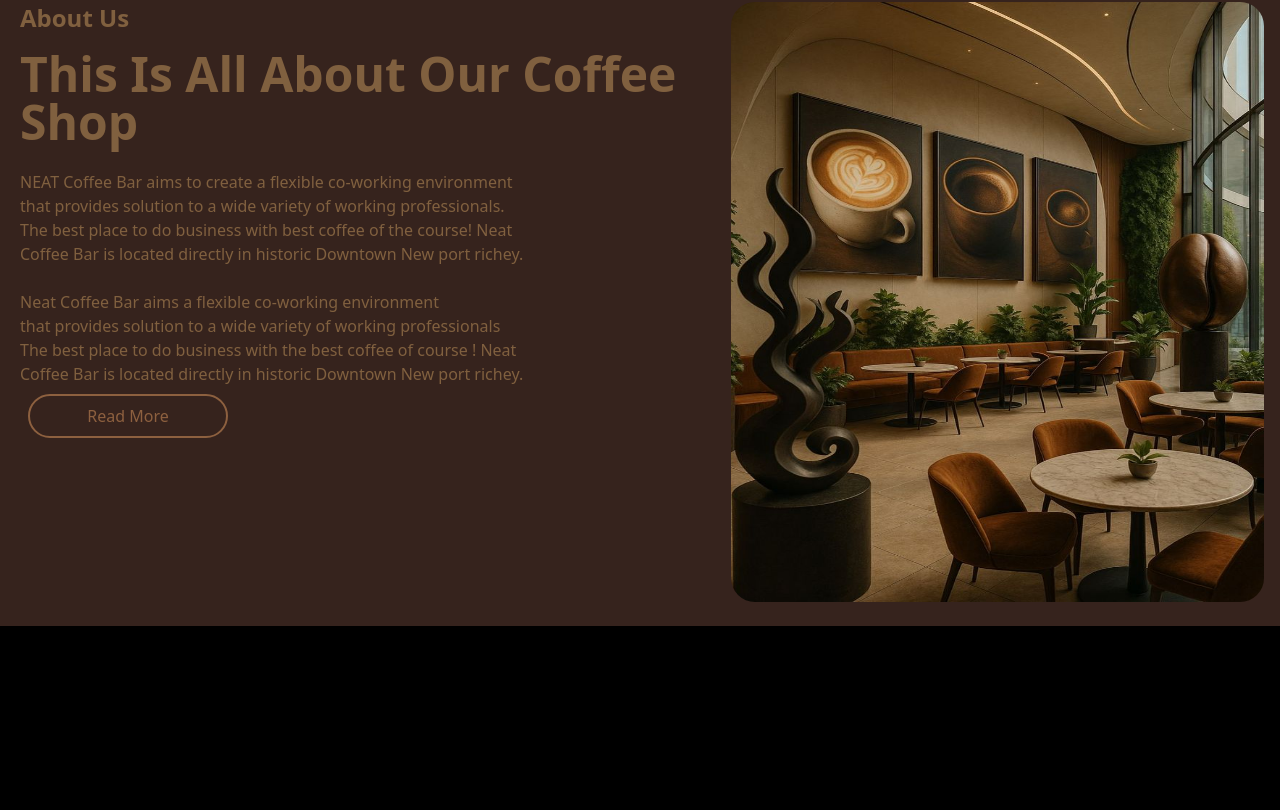
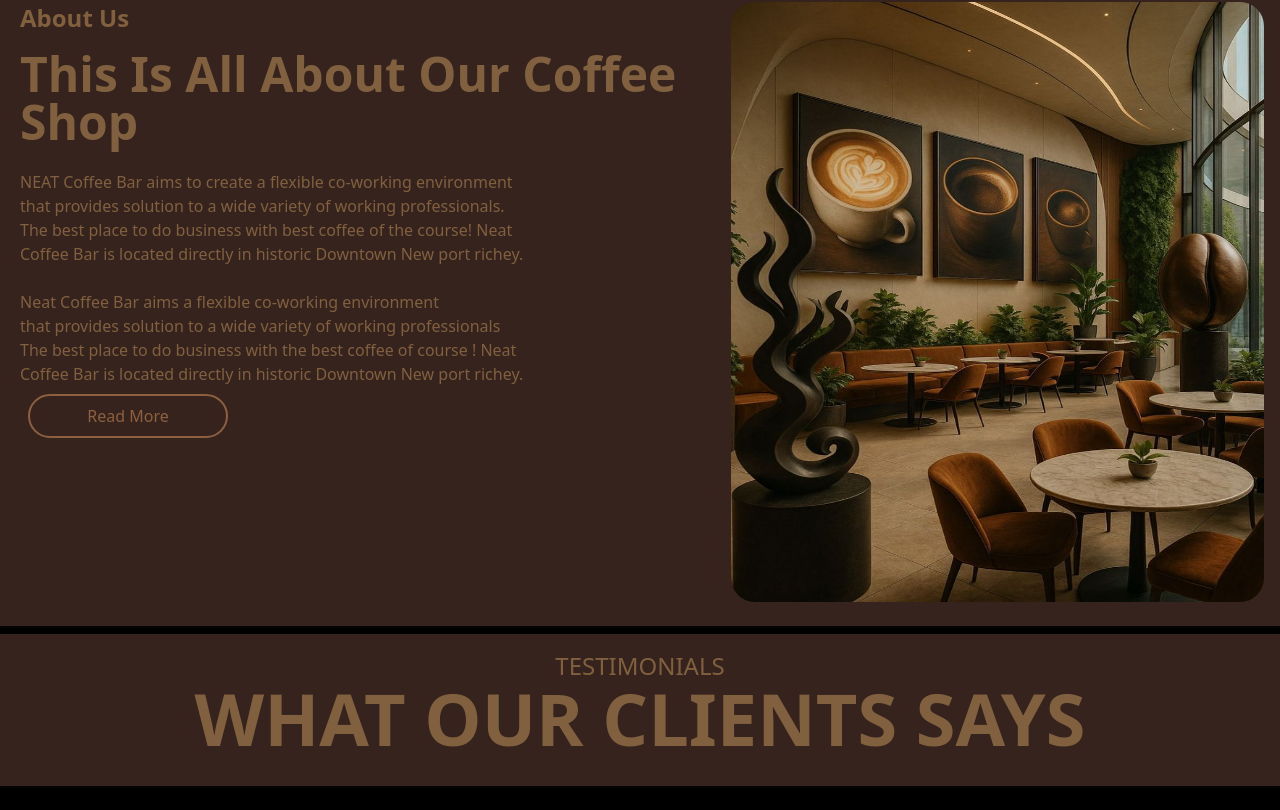
Before and after one commit to Developerfiyin/Finpay-project, a React (Vite) app: page / in a window 1280 px wide. Shown: the part 2142-2952 px from the top of the page. Before the commit the page ends 2816 px from the top, so only its background shows below. Built offline with nearby package versions, Linux system fonts and the light colour scheme.

Commit message:
Added a div for the coffe container

```diff
--- a/src/Components/Testimonials.jsx
+++ b/src/Components/Testimonials.jsx
@@ -2,13 +2,22 @@ import React from 'react'
 
 const Testimonials = () => {
   return (
-    <main>
+    <main className='py-4 px-4 mt-2 bg-[#36231d] text-[#80603f] text-center items-center'>
+      <h5 className='text-2xl font-medium'>TESTIMONIALS</h5>
+      <h2 className='text-7xl font-semibold '>WHAT OUR CLIENTS SAYS</h2>
+      <div className='mt-4'>
+     <div className='flex gap-5 '>
+      <div>
+
+      </div>
 
 
+     </div>
+
+      </div>
 
 
-
-        Testimonials</main>
+    </main>
   )
 }
 
```
